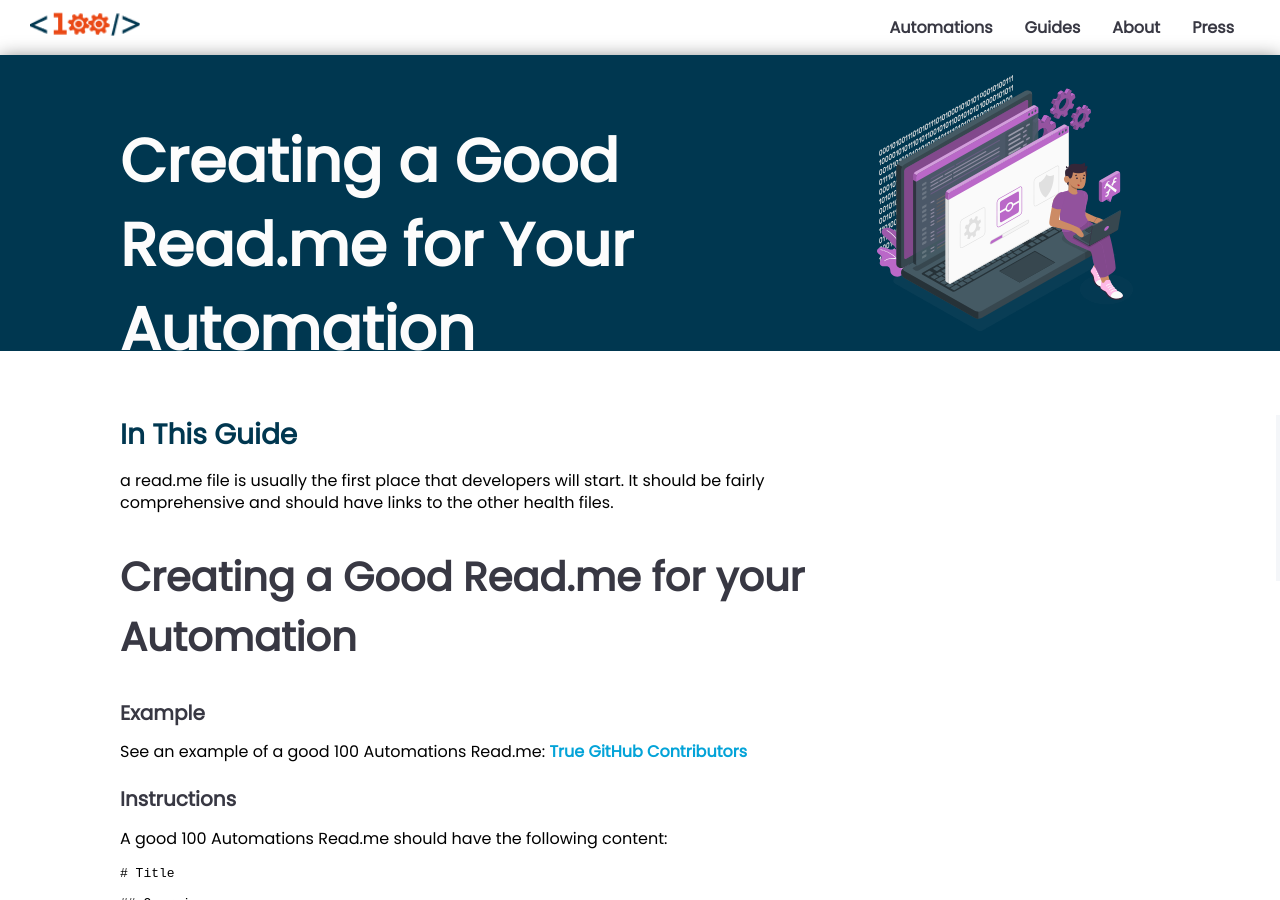
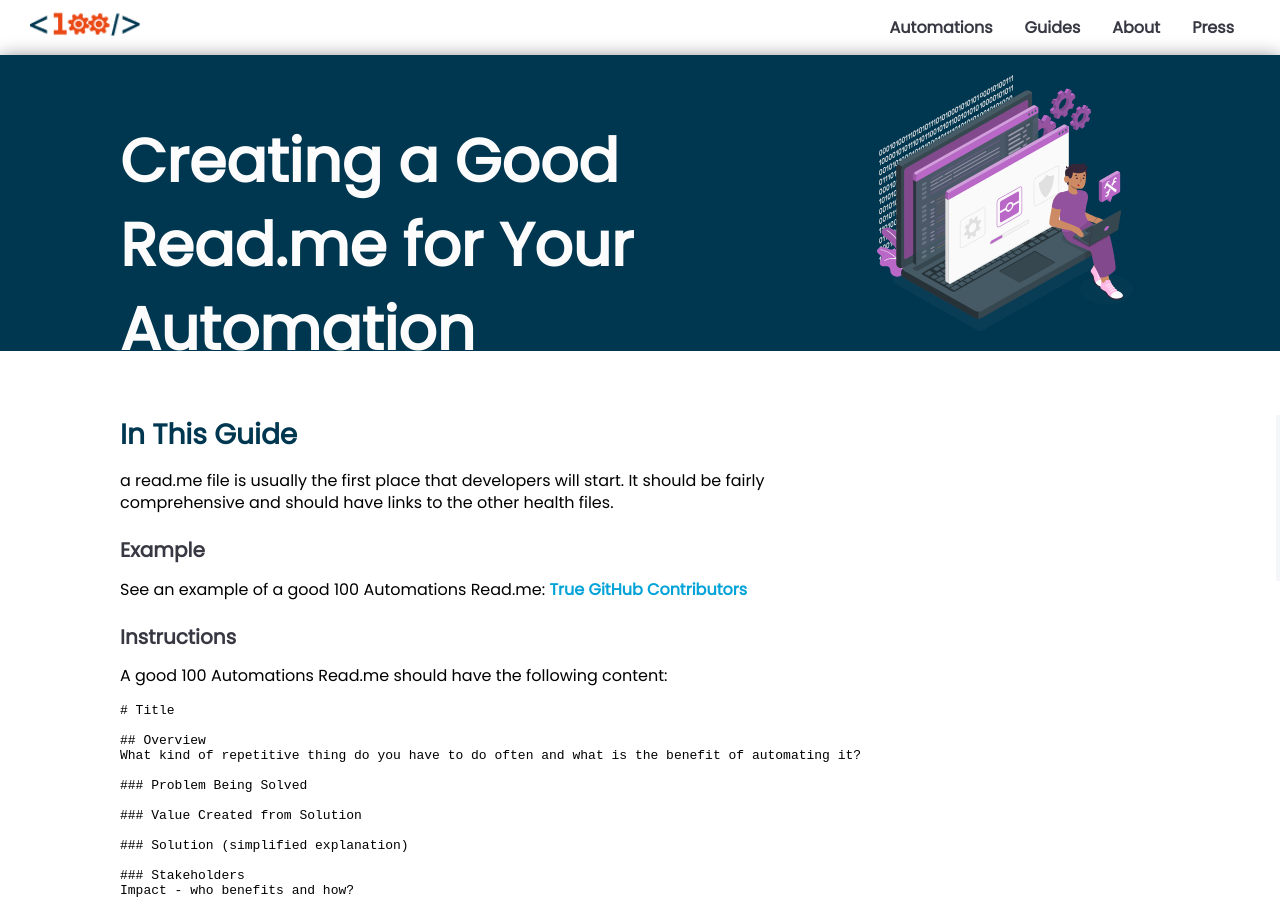
Before and after one commit to 100Automations/Website, a Jekyll site: the page built from _guides/creating-good-readmes-for-automations.md, in a window 1280 px wide and 900 px high. Built offline with Jekyll 4.4.1, drawn with Linux system fonts in a browser that asks for light colours.

Commit message:
removed repeated page title

```diff
--- a/_guides/creating-good-readmes-for-automations.md
+++ b/_guides/creating-good-readmes-for-automations.md
@@ -6,7 +6,6 @@ display: true
 category: 3
 ---
 
-# Creating a Good Read.me for your Automation
 
 ## Example
 See an example of a good 100 Automations Read.me: [True GitHub Contributors](https://github.com/100Automations/true-github-contributors/blob/mixin/readme.md){:target="_blank"}
```
